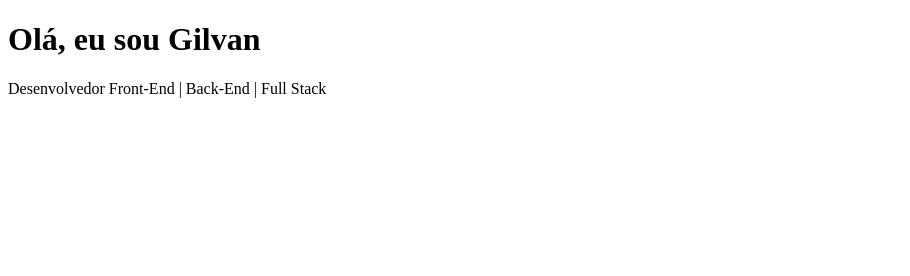
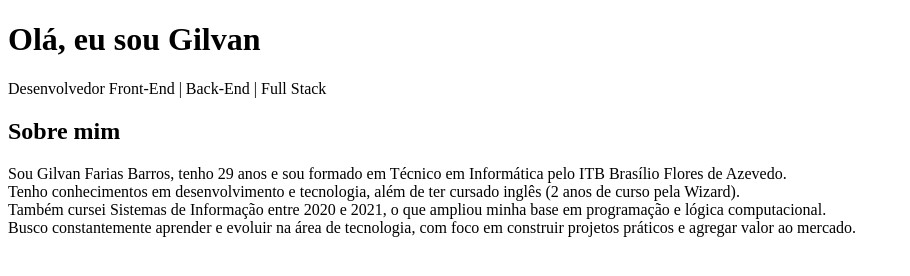
Before and after one commit to GilvanFarias/Portfolio, a plain HTML site: page projetos/SitePessoal/index.html in a window 1280 px wide. Shown: the whole page, without its empty margins (0-910 px from the left). Drawn offline with Linux system fonts and the light colour scheme.

Commit message:
adicionando sobre mim no site

```diff
--- a/projetos/SitePessoal/index.html
+++ b/projetos/SitePessoal/index.html
@@ -13,5 +13,14 @@
         <p>Desenvolvedor Front-End | Back-End | Full Stack</p>
     </header>
 
+    <section><!--usado quando o bloco de conteúdo tem um tema próprio e pode ser entendido de forma independente.-->
+        <h2>Sobre mim</h2>
+        <p>Sou Gilvan Farias Barros, tenho 29 anos e sou formado em Técnico em Informática pelo ITB Brasílio Flores de Azevedo.</br>
+        Tenho conhecimentos em desenvolvimento e tecnologia, além de ter cursado inglês (2 anos de curso pela Wizard).</br>
+        Também cursei Sistemas de Informação entre 2020 e 2021, o que ampliou minha base em programação e lógica computacional.</br>
+        Busco constantemente aprender e evoluir na área de tecnologia, com foco em construir projetos práticos e agregar valor ao mercado.</p>
+
+    </section>
+
 </body>
 </html>
```
